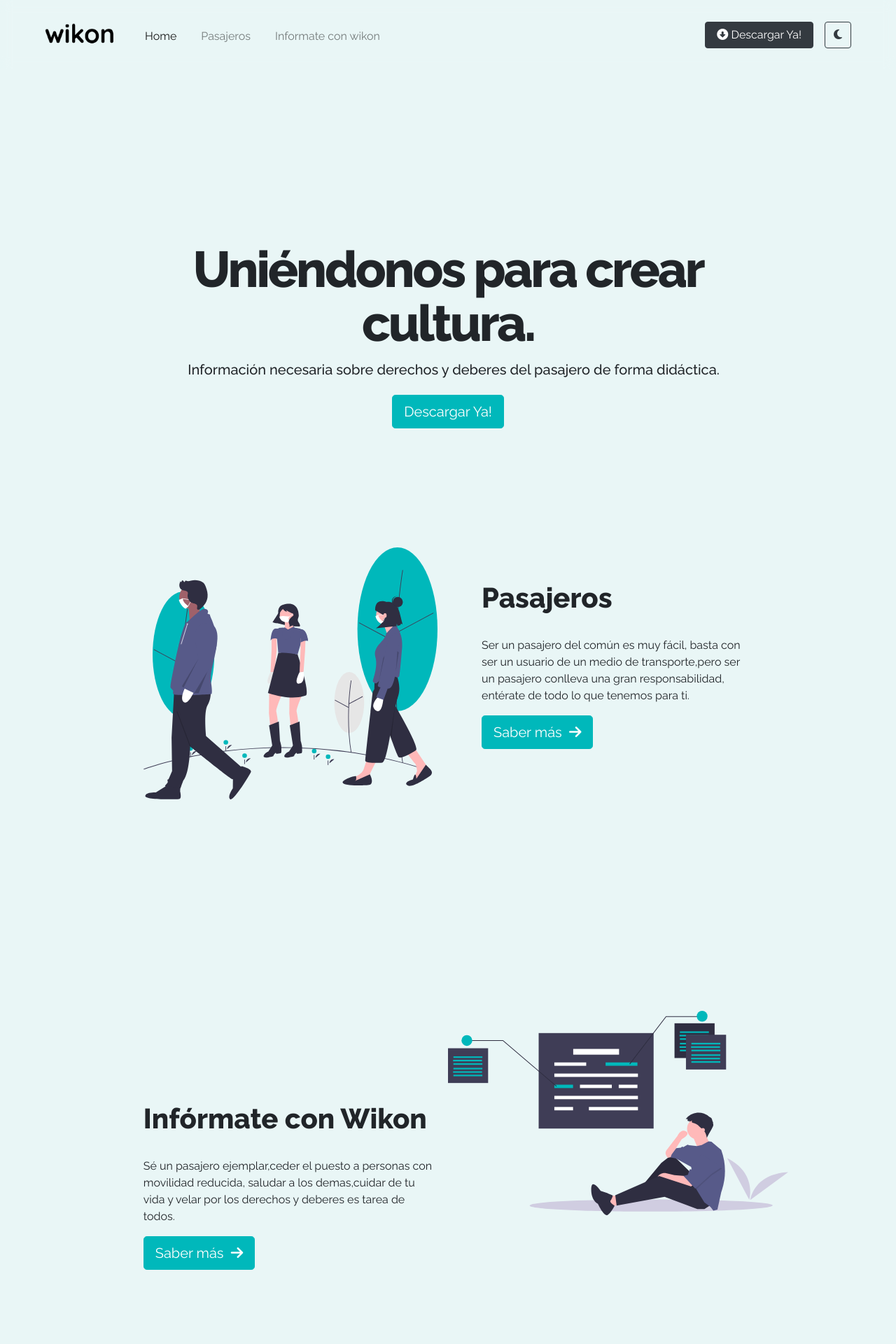
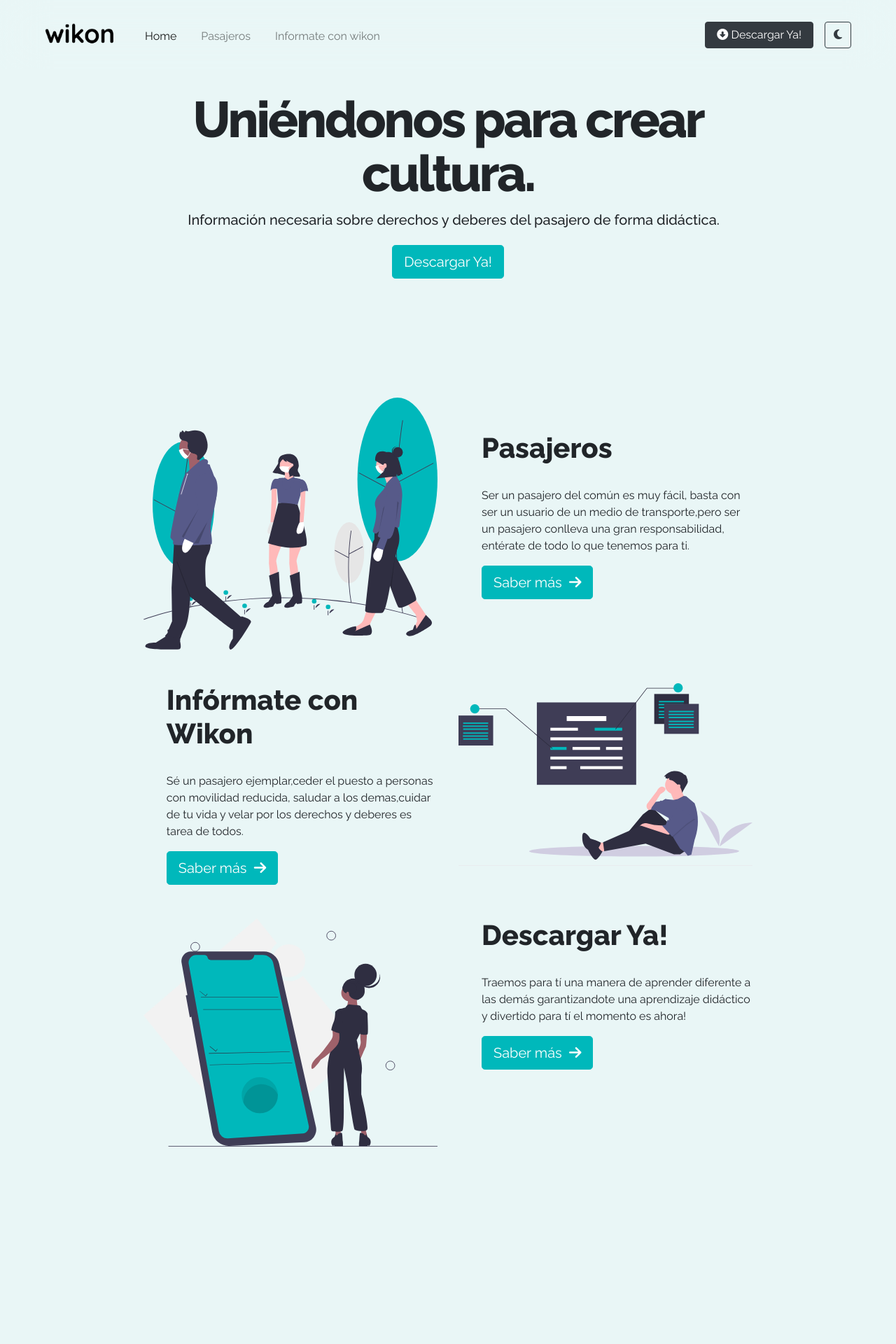
Before and after one commit to jdesignermayor/wikon, a PHP site: page /index.html in a window 1280 px wide. Shown: the top 1920 px of the page at 70% size. Run offline with PHP 8.4, Linux system fonts and the light colour scheme; some libraries are stand-ins or nearby versions.

Commit message:
santi
cambios

```diff
--- a/css/styles.css
+++ b/css/styles.css
@@ -2,6 +2,7 @@ html,
 body {
   height: 100%;
   font-family: "Raleway", sans-serif;
+  overflow-x: hidden;
 }
 
 .logo {
@@ -43,15 +44,13 @@ body {
 
 .navbar {
   padding: 0.5rem 4rem !important;
-    /* background-color: #e9f6f6 !important; */
   background-color: rgba(233, 246, 246, 0.37) !important;
-  backdrop-filter: blur(8px) !important;
-  backdrop-filter: blur(8px);
+  backdrop-filter: blur(32px) !important;
   max-width: 100%;
-  position: sticky;
-  position: sticky;
+  position: fixed !important;
   top: 0;
   z-index: 1;
+  overflow-y: scroll;
 }
 
 body {
@@ -68,19 +67,24 @@ body {
   }
   .ulpropio li {
     font-size: 1.5em !important;
+    margin-top: 8px !important;
   }
   .btnpropio {
     font-size: 1.5em !important;
   }
   .imagenes-carta2{
-    width: 70% !important;
+    width: 100% !important;
     margin : 0px !important;
-
+  }
+  .paneles {
+    padding-left: 5% !important;
+    padding-right: 5% !important;
+    margin-bottom: 15% !important;
   }
 }
 
 .seccion-logo {
-  margin-top: 202px;
+  margin-top: 87px;
   font-weight: bold;
   letter-spacing: -3.18px;
   line-height: 77px;
@@ -111,7 +115,7 @@ body {
 
 .carta {
   width: 100%;
-  height: 300px;
+
   /* border-radius: 21px 21px 0 0; */
   /* background-color: #fff;
   -webkit-box-shadow: 0px 22px 70px -28px rgba(0, 0, 0, 0.75);
--- a/index.html
+++ b/index.html
@@ -35,7 +35,7 @@
 </head>
 
 <body>
-	<nav class="navbar navbar-expand-lg navbar-light bg-light fixed-top">
+	<nav class="fixed-top navbar navbar-expand-lg navbar-light bg-light">
 		<a class="navbar-brand" href="#">
 			<img src="assets/img/logoblack.png" class="logo" alt="">
 		</a>
@@ -82,7 +82,7 @@
 					<img class="imagenes-carta" src="assets/img/undraw_social_distancing_2g0u.svg" alt="">
 				</div>
 			</div>
-			<div class="col pt-5 pl-5">
+			<div class="col pt-5 pl-5 pb-5">
 				<h1 class="font-weight-bold pb-4">Pasajeros</h1>
 				<p>Ser un pasajero del común es muy
 				fácil, basta con ser un usuario de
@@ -90,49 +90,35 @@
 				un pasajero conlleva una gran
 				responsabilidad, entérate de todo
 				lo que tenemos para ti.</p>
-
 				<button type="button" class="btn btn-primary btn-lg font-weight-normal">Saber más &nbsp;<i class="fas fa-arrow-right"></i></button>
 			</div>
-		</div>
-		<div class="carta">
-			<img class="imagenes-carta2" src="assets/img/undraw_annotation_7das.svg" alt="">
-		</div>
-		<div class="row paneles">
-				<div class="col">
+			<div class="col pt-5 pl-5">
 				<h1 class="font-weight-bold pb-4">Infórmate con Wikon</h1>
 				<p>Sé un pasajero ejemplar,ceder el puesto a personas con movilidad reducida,
 					saludar a los demas,cuidar de tu vida y velar por los derechos y deberes
 					 es tarea de todos.</p>
+
 				<button type="button" class="btn btn-primary btn-lg font-weight-normal">Saber más &nbsp;<i class="fas fa-arrow-right"></i></button>
+			</div>
+			<div class="col-md-6 col-sm-12 pt-5">
+				<div class="carta">
+					<img class="imagenes-carta" src="assets/img/undraw_annotation_7das.svg" alt="">
+				</div>
+				<div class="dropdown-divider"></div>
+			</div>
 
-				</div>
-			<div class="col-md-6 col-sm-12">
+			<div class="col-md-6 mt-5 col-sm-12 pb-5">
 				<div class="carta">
-
+					<img class="imagenes-carta" src="assets/img/undraw_Mobile_app_p3ts.svg" alt="">
 				</div>
 			</div>
-		</div>
-
-		<div class="row paneles">
-			<div class="col-md-6 col-sm-12">
-				<div class="carta">
-					<img class="imagenes-carta3" src="assets/img/undraw_Mobile_app_p3ts.svg" alt="">
-
-				</div>
-			</div>
-			<div class="col">
-				<h1 class="font-weight-bold pb-4 font-size-5em">Descarga</h1>
+			<div class="col mt-5 pl-5 ">
+				<h1 class="font-weight-bold pb-4">Descargar Ya!</h1>
 				<p>Traemos para tí una manera de aprender diferente a las demás
 					garantizandote una aprendizaje didáctico y divertido para tí
-						el momento es ahora!!
-						<br>
+					el momento es ahora!</p>
 
-
-
-					</p>
-				<button type="button" class="btn btn-primary btn-lg font-weight-normal">Descargar Ya!&nbsp;<i class="fas fa-arrow-right"></i></button>
-
-
+				<button type="button" class="btn btn-primary btn-lg font-weight-normal">Saber más &nbsp;<i class="fas fa-arrow-right"></i></button>
 			</div>
 		</div>
 	</div>
```
Lines whose indentation alone changed are shown as unchanged.
